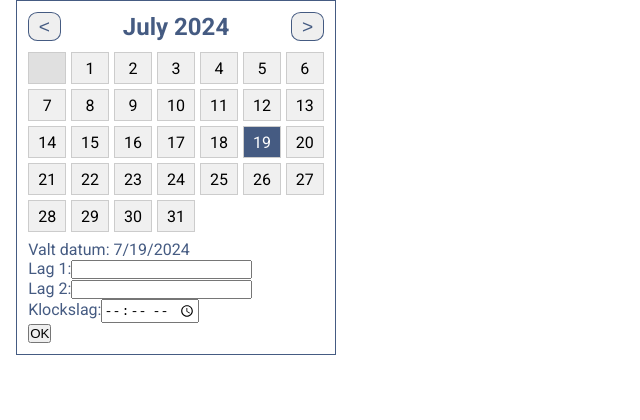
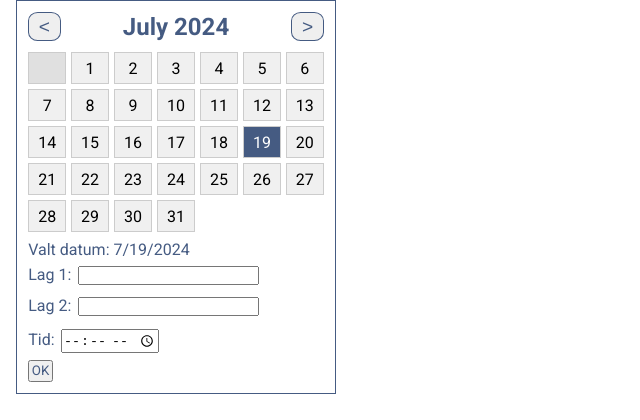
Before and after one commit to MaRos10/Sport-Website, a React (Vite) app: page / in a window 1280 px wide. Both pictures are taken after a click on the button "Lägg till match". Shown: the top 420 px of the page, without its empty margins (0-640 px from the left). Built offline with nearby package versions, Linux system fonts and the light colour scheme.

Commit message:
Added styling

```diff
--- a/src/components/calendar.css
+++ b/src/components/calendar.css
@@ -63,4 +63,20 @@
 
 li {
   list-style: none;
+  margin: 0.6rem 0rem;
+  color: rgb(20, 98, 214);
 }
+
+.gameBtn {
+  font-family: "Roboto", sans-serif;
+  color: var(--blue-color);
+  padding: 0.1rem;
+}
+
+.gameBtn.removeBtn {
+  margin-left: 0.5rem;
+}
+
+input {
+  margin: 0.4rem;
+}
--- a/src/components/calendar.jsx
+++ b/src/components/calendar.jsx
@@ -136,13 +136,20 @@ export default function Calendar() {
                 .map((game, index) => (
                   <li key={index}>
                     {game.name}
-                    <button onClick={() => removeGame(index)}>Ta bort</button>
+                    <button
+                      className="gameBtn removeBtn"
+                      onClick={() => removeGame(index)}
+                    >
+                      Ta bort
+                    </button>
                   </li>
                 ))}
             </ul>
             {/* Button to show the form to add a new game */}
             {!showForm && (
-              <button onClick={handleAddGameClick}>Lägg till match</button>
+              <button className="gameBtn" onClick={handleAddGameClick}>
+                Lägg till match
+              </button>
             )}
             {/* Form to add a new game  */}
             {showForm && (
@@ -171,7 +178,7 @@ export default function Calendar() {
                 </div>
                 <div>
                   <label>
-                    Klockslag:
+                    Tid:
                     <input
                       type="time"
                       value={time}
@@ -180,7 +187,9 @@ export default function Calendar() {
                     />
                   </label>
                 </div>
-                <button type="submit">OK</button>
+                <button className="gameBtn" type="submit">
+                  OK
+                </button>
               </form>
             )}
           </div>
```
